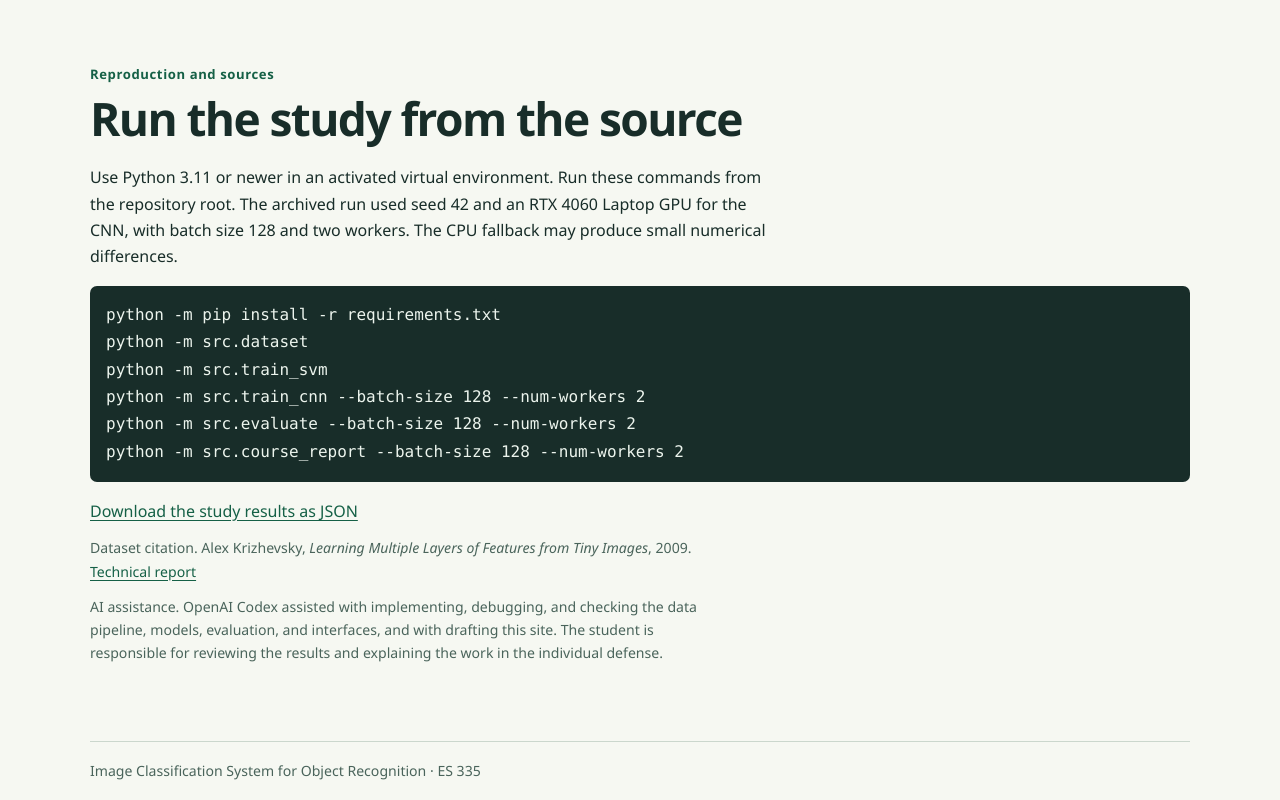
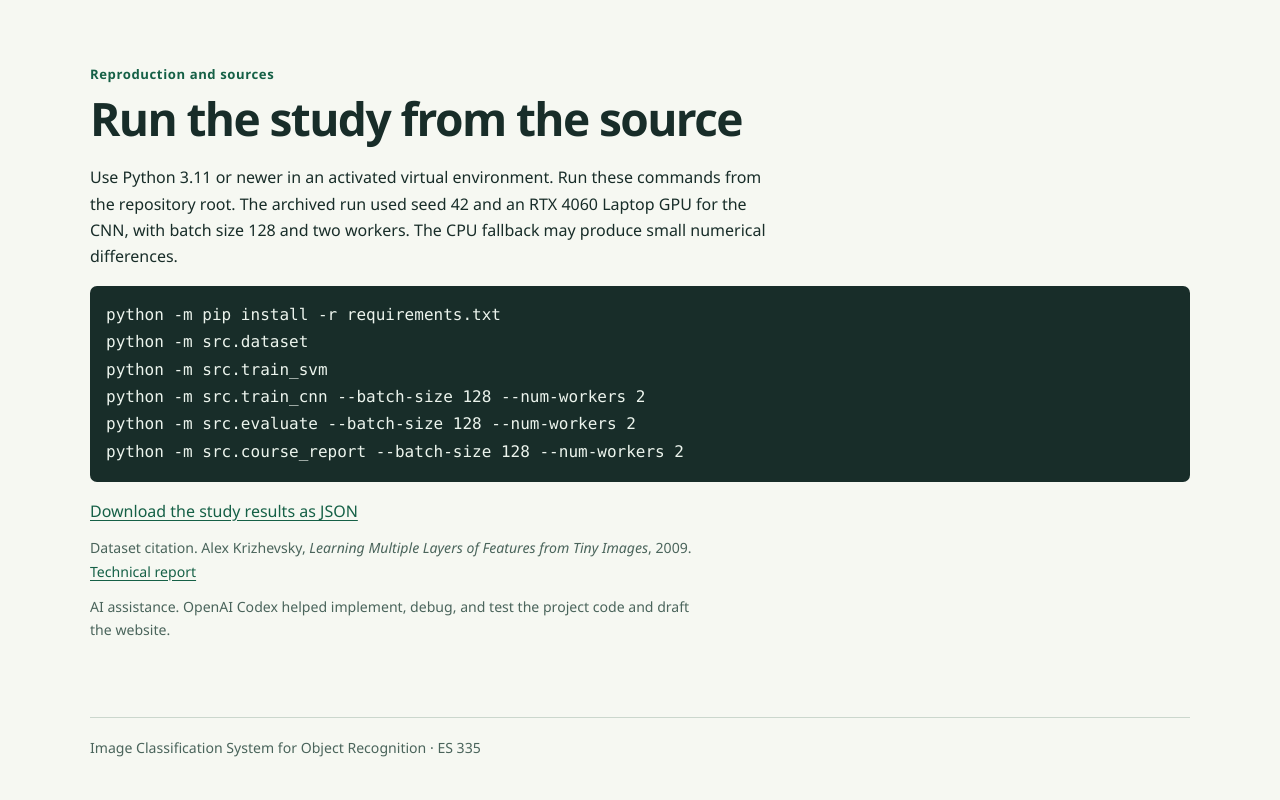
Before and after one commit to JayHire06/image-classification-system-for-object-recognition, a plain HTML site: page docs/index.html in a window 1280 px wide. Shown: the part 7361-8161 px from the top of the page. After the commit the page ends 8138 px from the top, so only its background shows below. Drawn offline with Linux system fonts and the light colour scheme.

Commit message:
Remove private defense notes from public project

```diff
--- a/docs/index.html
+++ b/docs/index.html
@@ -222,7 +222,7 @@ python -m src.evaluate --batch-size 128 --num-workers 2
 python -m src.course_report --batch-size 128 --num-workers 2</code></pre>
         <p><a id="repository" hidden>Source repository</a> <a href="./data/study.json">Download the study results as JSON</a></p>
         <p class="small">Dataset citation. Alex Krizhevsky, <cite>Learning Multiple Layers of Features from Tiny Images</cite>, 2009. <a href="https://www.cs.toronto.edu/~kriz/learning-features-2009-TR.pdf">Technical report</a></p>
-        <p class="small">AI assistance. OpenAI Codex assisted with implementing, debugging, and checking the data pipeline, models, evaluation, and interfaces, and with drafting this site. The student is responsible for reviewing the results and explaining the work in the individual defense.</p>
+        <p class="small">AI assistance. OpenAI Codex helped implement, debug, and test the project code and draft the website.</p>
       </section>
     </div>
   </main>
```
Also changed, not shown: 3 other files.
